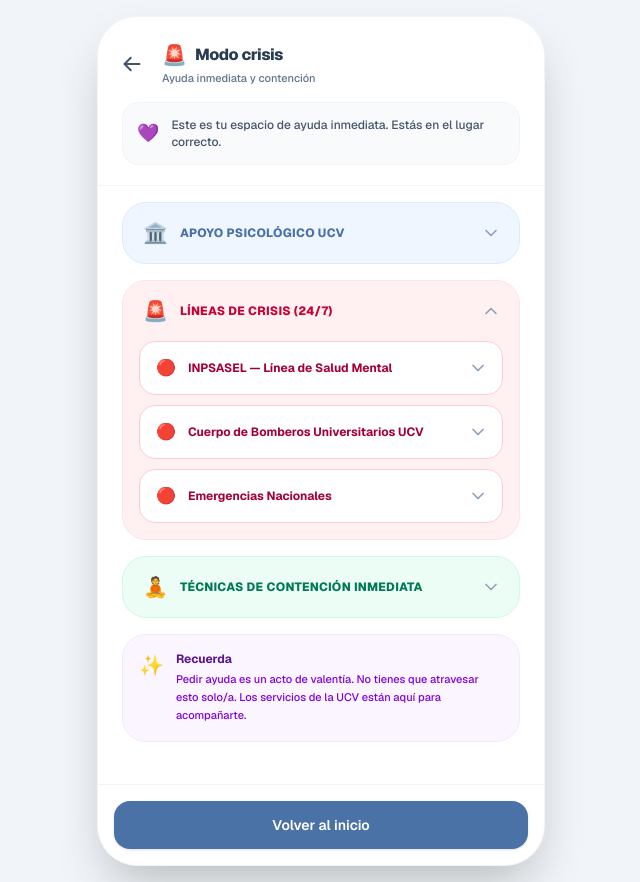
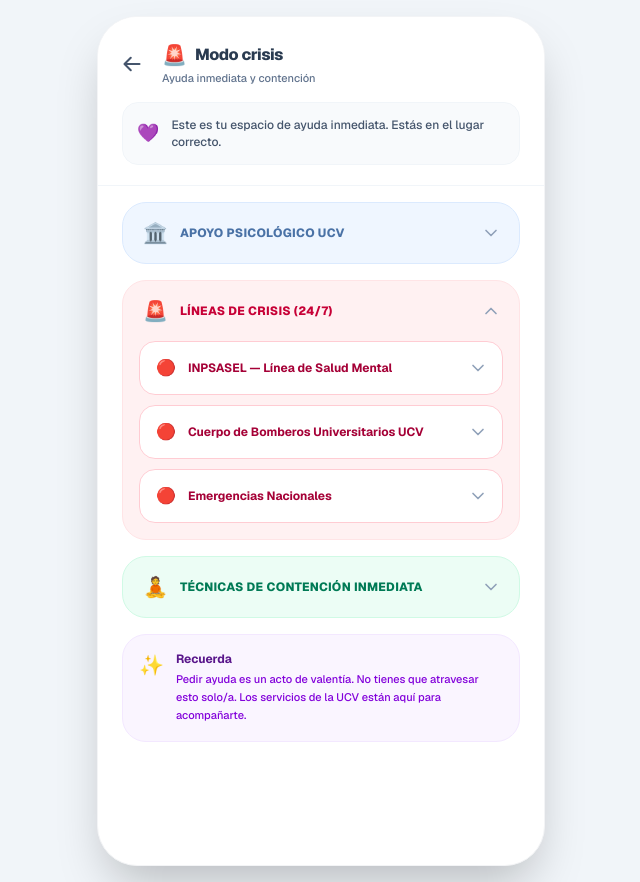
Before and after one commit to SrCosmico/ProyectoPausa, a Next.js app: page /modoCrisis.2 in a window 1280 px wide. Shown: the whole page, without its empty margins (319-959 px from the left). Built offline with nearby package versions, Linux system fonts and the light colour scheme.

Commit message:
cambios kis

```diff
--- a/app/modoCrisis.2/page.tsx
+++ b/app/modoCrisis.2/page.tsx
@@ -355,15 +355,7 @@ export default function ModoCrisisPage() {
           </div>
         </div>
 
-        {/* BOTÓN INFERIOR */}
-        <div className="bg-white border-t border-slate-100 p-4 sm:rounded-b-[40px] flex-shrink-0">
-          <button
-            onClick={() => router.push("/home.2")}
-            className="w-full py-3.5 bg-[#4A72A6] hover:bg-[#3B5E8C] text-white font-semibold text-sm rounded-2xl transition-all active:scale-[0.99] shadow-sm"
-          >
-            Volver al inicio
-          </button>
-        </div>
+
       </div>
 
       <style jsx global>{`
```
